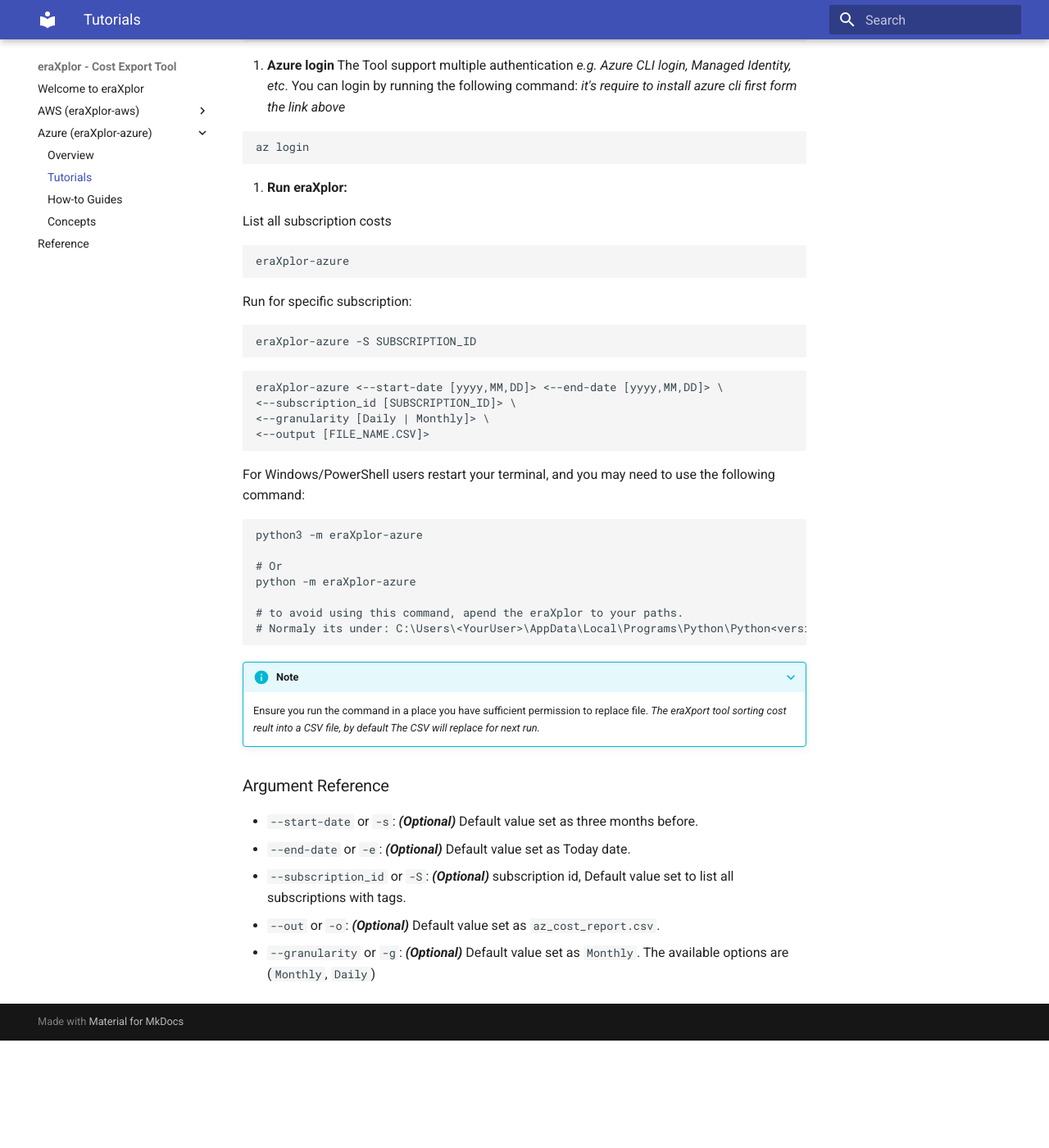
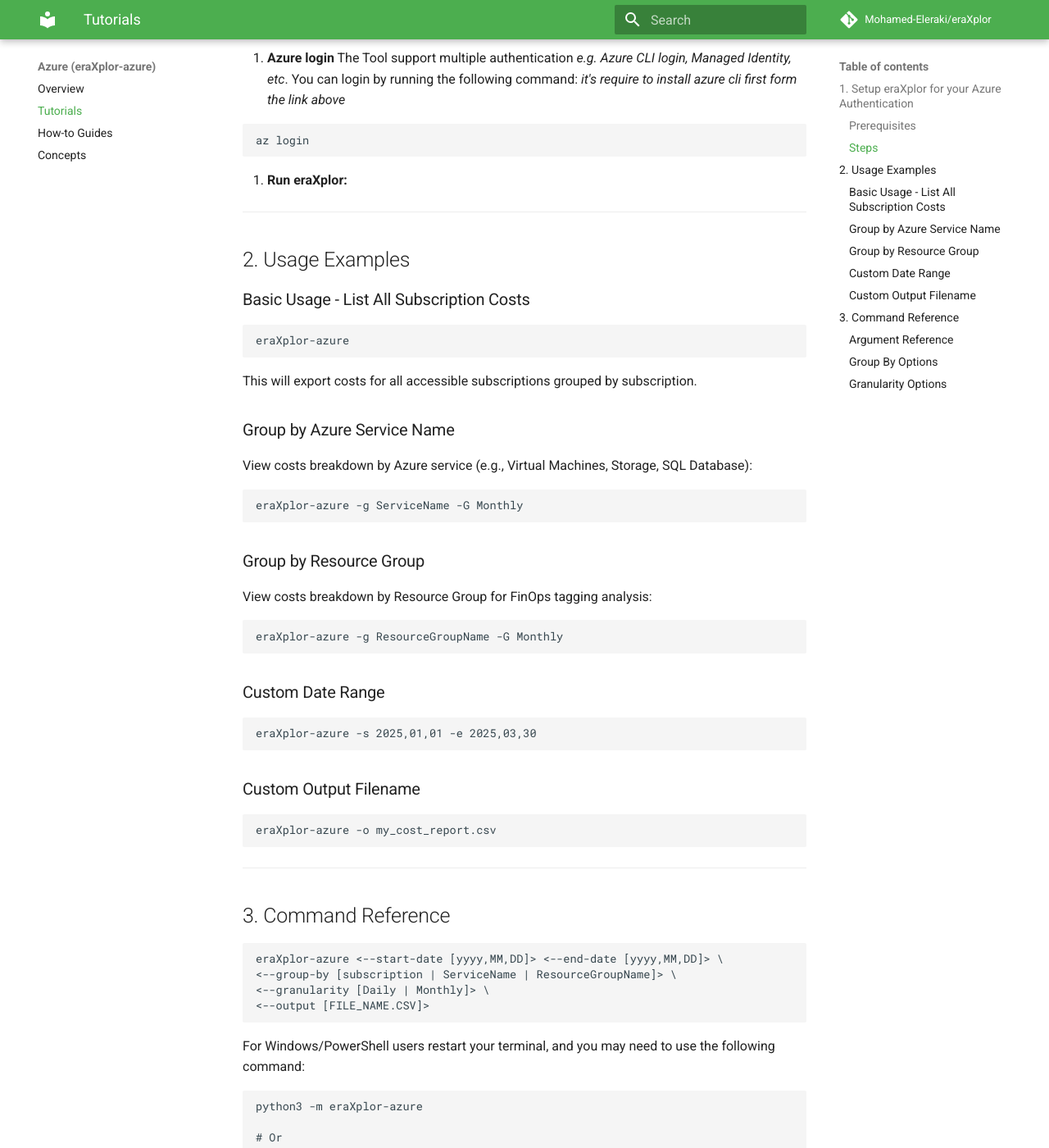
Before and after one commit to Mohamed-Eleraki/eraXplor, an MkDocs documentation site: the page built from docs/azure/tutorials.md, in a window 1280 px wide and 1400 px high, scrolled down 682 px. Shown: the whole window at 82% size. Built offline with MkDocs 1.6.1 and Material for MkDocs 9.7.7, drawn with Linux system fonts in a browser that asks for light colours; comment, search, counter and statistics services are not loaded; before the commit the page ends 1951 px from its top, so only the background shows below that; some of the changed text lies outside the part shown.

Commit message:
upd: docs - blackbox

````diff
--- a/docs/azure/tutorials.md
+++ b/docs/azure/tutorials.md
@@ -1,10 +1,10 @@
 # Tutorials
 
-# 1. Setup eraXplor for your Azure Authentication
+## 1. Setup eraXplor for your Azure Authentication
 
 This tutorial walks you through setting up of `eraXplor-azure` to start exporting your Azure cost data automatically.
 
-## Prerequisites
+### Prerequisites
 
 - [Azure CLI](https://learn.microsoft.com/en-us/cli/azure/install-azure-cli-linux?view=azure-cli-latest&pivots=apt)
 - [Python version >= 3.12.3](https://www.python.org/downloads/)
@@ -15,7 +15,7 @@
 python3 --version
 ```
 
-## Steps
+### Steps
 
 1. **Install eraXplor-azure:**
 
@@ -33,21 +33,53 @@
 
 3. **Run eraXplor:**
 
-List all subscription costs
+---
+
+## 2. Usage Examples
+
+### Basic Usage - List All Subscription Costs
 
 ```bash
 eraXplor-azure
 ```
 
-Run for specific subscription:
+This will export costs for all accessible subscriptions grouped by subscription.
+
+### Group by Azure Service Name
+
+View costs breakdown by Azure service (e.g., Virtual Machines, Storage, SQL Database):
 
 ```bash
-eraXplor-azure -S SUBSCRIPTION_ID
+eraXplor-azure -g ServiceName -G Monthly
 ```
+
+### Group by Resource Group
+
+View costs breakdown by Resource Group for FinOps tagging analysis:
+
+```bash
+eraXplor-azure -g ResourceGroupName -G Monthly
+```
+
+### Custom Date Range
+
+```bash
+eraXplor-azure -s 2025,01,01 -e 2025,03,30
+```
+
+### Custom Output Filename
+
+```bash
+eraXplor-azure -o my_cost_report.csv
+```
+
+---
+
+## 3. Command Reference
 
 ```bash
 eraXplor-azure <--start-date [yyyy,MM,DD]> <--end-date [yyyy,MM,DD]> \
-<--subscription_id [SUBSCRIPTION_ID]> \
+<--group-by [subscription | ServiceName | ResourceGroupName]> \
 <--granularity [Daily | Monthly]> \
 <--output [FILE_NAME.CSV]>
 ```
@@ -64,19 +96,31 @@
 # Normaly its under: C:\Users\<YourUser>\AppData\Local\Programs\Python\Python<version>\Scripts\
 ```
 
+### Argument Reference
+
+| Argument | Short | Description | Default |
+|----------|-------|-------------|---------|
+| `--start-date` | `-s` | Start date (YYYY,MM,DD format) | 3 months ago |
+| `--end-date` | `-e` | End date (YYYY,MM,DD format) | Today |
+| `--group-by` | `-g` | Grouping dimension | `subscription` |
+| `--granularity` | `-G` | Time aggregation | `Monthly` |
+| `--out` | `-o` | Output CSV filename | `az_cost_report.csv` |
+
+### Group By Options
+
+- **`subscription`**: Group costs by Azure subscription (default)
+- **`ServiceName`**: Group costs by Azure service name
+- **`ResourceGroupName`**: Group costs by Resource Group
+
+### Granularity Options
+
+- **`Monthly`**: Aggregate costs by month (default)
+- **`Daily`**: Show daily cost breakdown
+
 ???+ info "Note"
 
     Ensure you run the command in a place you have sufficient permission to replace file.
     *The eraXport tool sorting cost reult into a CSV file, by default The CSV will replace for next run.*
-
-### Argument Reference
-
-- `--start-date` or `-s`: **_(Optional)_** Default value set as three months before.
-- `--end-date` or `-e`: **_(Optional)_** Default value set as Today date.
-- `--subscription_id` or `-S`: **_(Optional)_** subscription id, Default value set to list all subscriptions with tags.
-- `--out` or `-o`: **_(Optional)_** Default value set as `az_cost_report.csv`.
-- `--granularity` or `-g`: **_(Optional)_** Default value set as `Monthly`.
-    The available options are (`Monthly`, `Daily`)
 
 <!-- This part of the project documentation focuses on a
 **learning-oriented** approach. You'll learn how to
--- a/mkdocs.yml
+++ b/mkdocs.yml
@@ -1,13 +1,30 @@
 site_name: eraXplor - Cost Export Tool
+site_url: https://mohamed-eleraki.github.io/eraXplor
+site_description: A Python CLI tool for exporting cost reports over Multi-providers AWS/Azure.
+copyright: Copyright &copy; 2025 Mohamed eraki
+
+repo_url: https://github.com/Mohamed-Eleraki/eraXplor
+edit_uri: edit/main/docs/
+repo_name: Mohamed-Eleraki/eraXplor
 
 theme:
   name: "material"
+  palette:
+    primary: green
+    accent: light green
+  features:
+    - navigation.tabs
+    - navigation.sections
+    - search.suggest
+    - search.highlight
+    - header.autohide
 
 # fetch date from docstring
 plugins:
   - mkdocstrings # must install mkdocstrings first
   - mermaid2
   - search
+  - autorefs
 
 markdown_extensions:
   - admonition
````
Also changed, not shown: TODO.md (added, +16 -0 lines), docs/azure/explanation.md (+24 -12 lines), docs/azure/how-to-guides.md (+48 -10 lines), docs/azure/index.md (+8 -8 lines), 2 other files.
